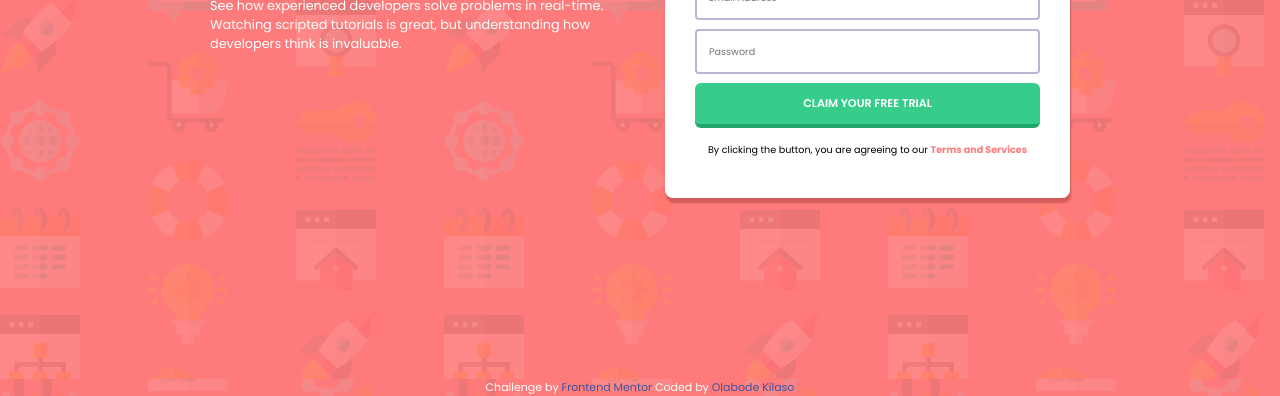
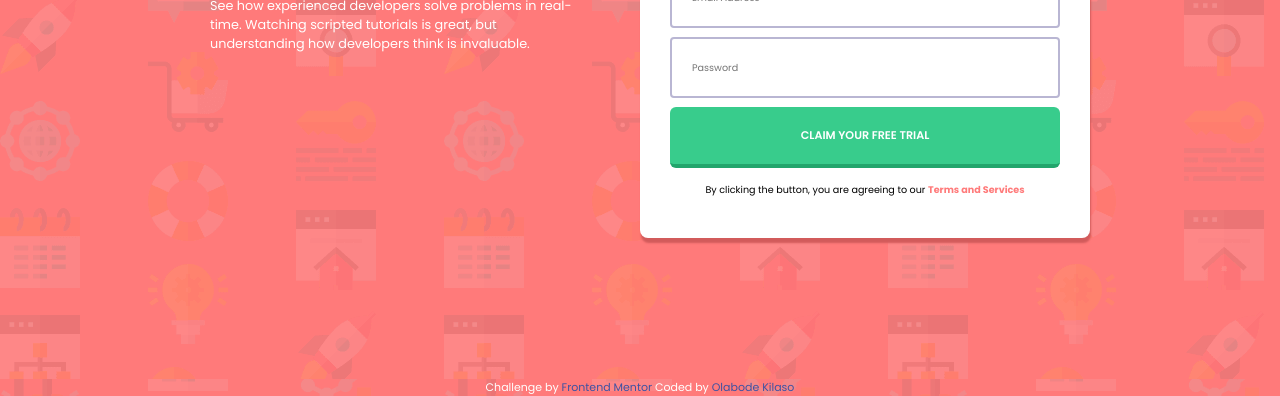
Before and after one commit to Great-kiola/Intro-comp-with-signup-fem, a plain HTML site: page index.html in a window 1280 px wide. Shown: the part 421-817 px from the top of the page. Drawn offline with Linux system fonts and the light colour scheme.

Commit message:
Made changes to the style

```diff
--- a/style.css
+++ b/style.css
@@ -25,15 +25,16 @@ body {
   margin: 200px;
   width: 900px;
   height: 400px;
-  align-items: center
+  align-items: center;
 }
 
 .formDiv{
   background-color: #fff;
-  min-height: 300px;
+  min-height: 400px;
   padding: 40px 30px;
   border-radius: 8px;
   box-shadow: 1px 5px 2px hsl(0, 57%, 59%);
+  width: 450px;
 }
 
 .forms{
@@ -43,7 +44,7 @@ body {
 
 .form{
   margin-bottom: 9px;
-  padding: 12px;
+  padding: 20px;
   border: 2px solid var(--GrayishBlue);
   border-radius: 4px;
   font-size: .7rem;
@@ -59,7 +60,7 @@ input:focus{
 }
 
 .btn{
-  padding: 12px;
+  padding: 20px;
   width: 100%;
   text-transform: uppercase;
   background-color: var(--Green);
```
